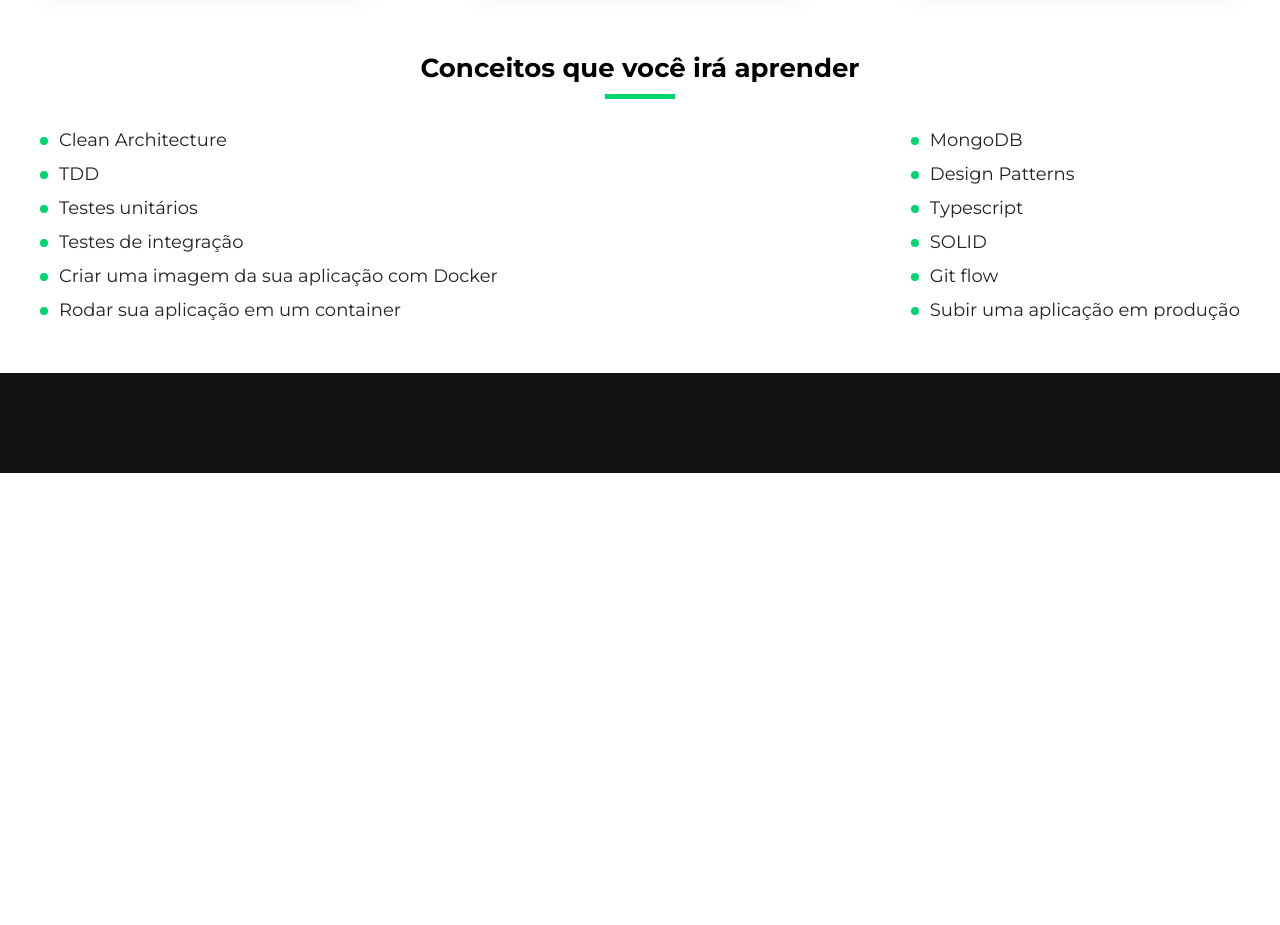
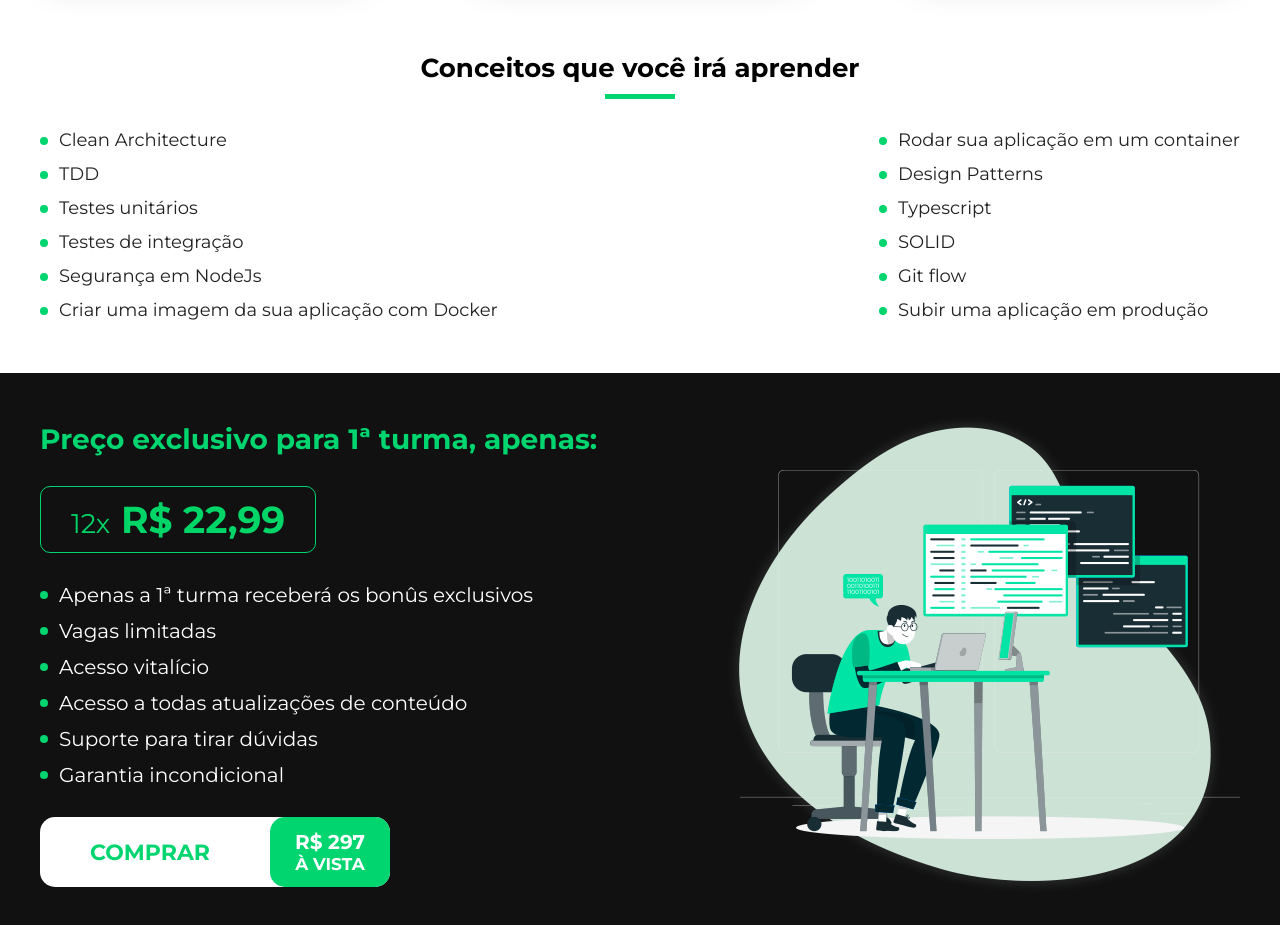
Before and after one commit to lucaslsneves/kiwicode_node_course, a Next.js app: page / in a window 1280 px wide. Shown: the part 2420-3345 px from the top of the page. Before the commit the page ends 2893 px from the top, so only its background shows below. Built offline with nearby package versions, Linux system fonts and the light colour scheme.

Commit message:
feat: add price section

```diff
--- a/src/components/ConceptsSection/index.js
+++ b/src/components/ConceptsSection/index.js
@@ -17,11 +17,12 @@ function ConceptsSection () {
             <ListItem fontSize={18}>TDD</ListItem>
             <ListItem fontSize={18}>Testes unitários</ListItem>
             <ListItem fontSize={18}>Testes de integração</ListItem>
+            <ListItem fontSize={18}>Segurança em NodeJs</ListItem>
             <ListItem fontSize={18}>Criar uma imagem da sua aplicação com Docker</ListItem>
-              <ListItem fontSize={18}>Rodar sua aplicação em um container</ListItem>
+
           </ul>
           <ul>
-              <ListItem fontSize={18}>MongoDB</ListItem>
+            <ListItem fontSize={18}>Rodar sua aplicação em um container</ListItem>
             <ListItem fontSize={18}>Design Patterns</ListItem>
             <ListItem fontSize={18}>Typescript</ListItem>
             <ListItem fontSize={18}>SOLID</ListItem>
--- a/src/components/PriceSection/index.js
+++ b/src/components/PriceSection/index.js
@@ -1,12 +1,45 @@
 import React from 'react'
-
-import { Container } from './styles'
+import { ContainerMaxWidth } from '../MaxWidthContainer'
+import ListItem from '../ListItem'
+import { Container, Pricing } from './styles'
 
 function PriceSection () {
   return (
-    <Container>
+    <ContainerMaxWidth>
+      <Container>
+        <div>
+          <h1>Preço exclusivo para 1ª turma, apenas:</h1>
+          <Pricing>
+            <h2>
+              <span>12x</span>  R$ 22,99
+              </h2>
+          </Pricing>
+          <ul>
+            <ListItem>
+              Apenas a 1ª turma receberá os bonûs exclusivos
+          </ListItem>
+            <ListItem>
+              Vagas limitadas
+          </ListItem>
+            <ListItem>
+              Acesso vitalício
+          </ListItem>
+            <ListItem>
+              Acesso a todas atualizações de conteúdo
+          </ListItem>
+            <ListItem>
+              Suporte para tirar dúvidas
+          </ListItem>
+            <ListItem>
+              Garantia incondicional
+          </ListItem>
+          </ul>
+          <a><span>Comprar</span><h2>R$ 297 <br /><span>à vista</span></h2></a>
+        </div>
+        <img src="/pricing.png" alt="Curso NodeJs Clean Architecture" />
+      </Container>
 
-    </Container>
+    </ContainerMaxWidth>
   )
 }
 
--- a/src/components/PriceSection/styles.js
+++ b/src/components/PriceSection/styles.js
@@ -1,5 +1,74 @@
 import styled from 'styled-components'
 
 export const Container = styled.div`
-  padding: 50px;
+ padding: 40px 0;
+ display: flex;
+ justify-content:space-between;
+ align-items:center;
+ color: #fff;
+
+ h1 {
+   color:#00d56f;
+ }
+
+ a {
+   :hover {
+     opacity: 0.9;
+     transition: 0.2s linear;
+   }
+  > span {
+     margin-left: 50px;
+     font-weight: bold;
+     font-size: 22px;
+   }
+   justify-content:space-between;
+   width: 350px;
+   height: 70px;
+   display:flex;
+   cursor: pointer;
+   background-color: #fff;
+   margin-top: 30px;
+   text-transform: uppercase;
+   font-size: 22px;
+   border-radius: 15px;
+   border:0;
+   color:#00d56f;
+   align-items:center;
+   h2 {
+     height: 100%;
+   display:flex;
+
+   flex-direction: column;
+   align-items:center;
+   justify-content:center;
+    width: 120px;
+    text-align:center;
+    border-radius: 15px;
+    font-size: 20px;
+    color: #fff;
+    background-color: #00d56f;
+
+    span {
+      font-size: 17px;
+    }
+   }
+   :hover {
+
+   }
+ }
 `
+export const Pricing = styled.div`
+  margin-top:30px;
+  margin-bottom:30px;
+  display: inline-block;
+  border-radius: 10px;
+  padding: 10px 30px;
+  font-size: 25px;
+  border: 1px solid #00d56f;
+  color: #00d567;
+
+  span {
+    font-weight: 400;
+    font-size: 27px;
+  }
+`
```
Also changed, not shown: src/components/BonusSection/index.js (added, +9 -0 lines), public/pricing.png (renamed from public/Pricing Image.png), src/components/BonusSection/styles.js (added). Lines whose indentation alone changed are shown as unchanged.
